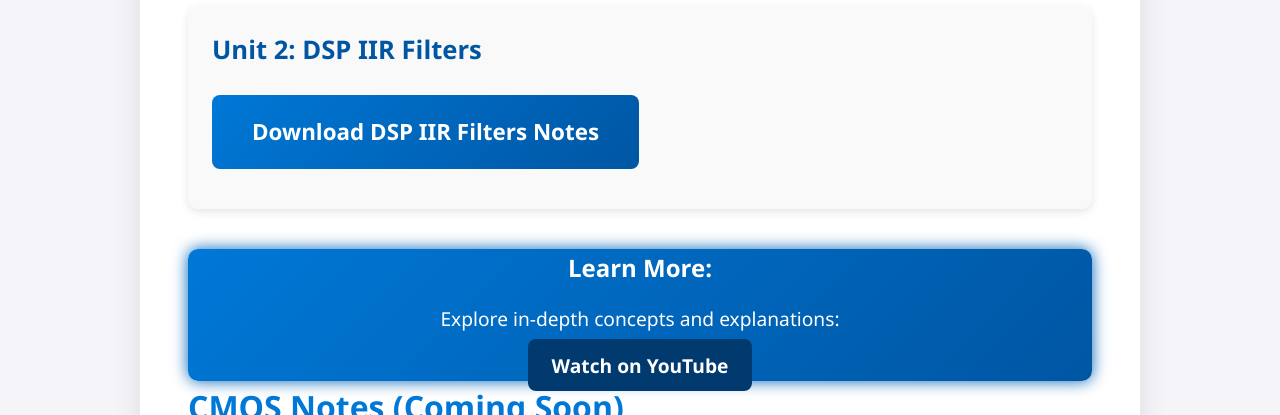
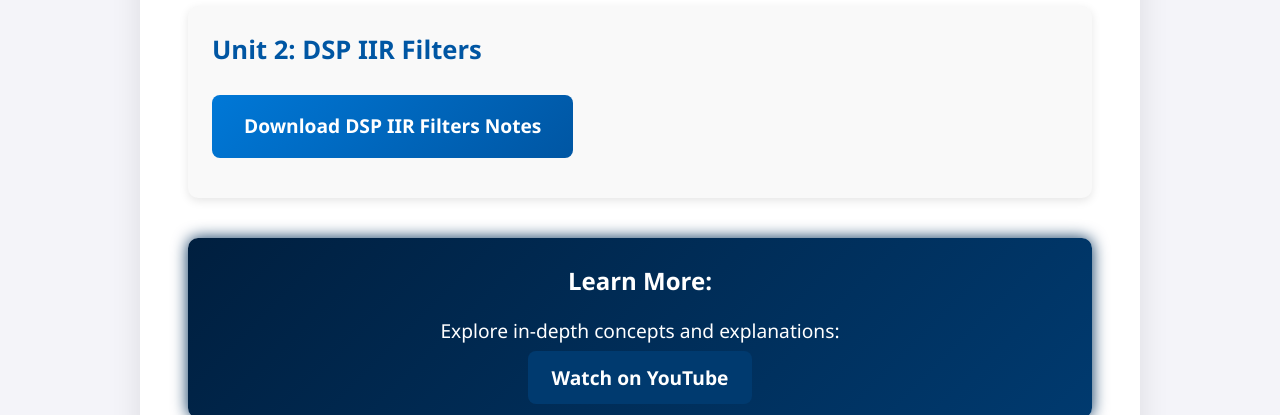
Before and after one commit to SignalSparks-Notes/SIGNALSPARK-NOTES-, a plain HTML site: page index.html in a window 1280 px wide. Shown: the part 530-945 px from the top of the page. Drawn offline with Linux system fonts and the light colour scheme.

Commit message:
Update index.html

```diff
--- a/index.html
+++ b/index.html
@@ -105,11 +105,11 @@
 
         ul li a {
             text-decoration: none;
-            font-size: 1.4rem; /* Increased font size */
+            font-size: 1.2rem;
             font-weight: bold;
             background: linear-gradient(135deg, #0078d7, #0056a3);
             color: white;
-            padding: 1.2rem 2.5rem; /* Increased padding for better visibility */
+            padding: 1rem 2rem;
             border-radius: 8px;
             display: inline-block;
             transition: all 0.3s ease;
@@ -121,7 +121,9 @@
         }
 
         .youtube-link {
-            background: linear-gradient(135deg, #0078d7, #0056a3);
+            margin-top: 1.5rem;
+            padding: 1.5rem;
+            background: linear-gradient(135deg, #001f3f, #003a6f);
             border-radius: 10px;
             text-align: center;
             color: white;
@@ -211,10 +213,10 @@
 
         @keyframes glow {
             from {
-                box-shadow: 0 0 10px #0078d7;
+                box-shadow: 0 0 10px #001f3f;
             }
             to {
-                box-shadow: 0 0 20px #0056a3;
+                box-shadow: 0 0 20px #003a6f;
             }
         }
     </style>
```
